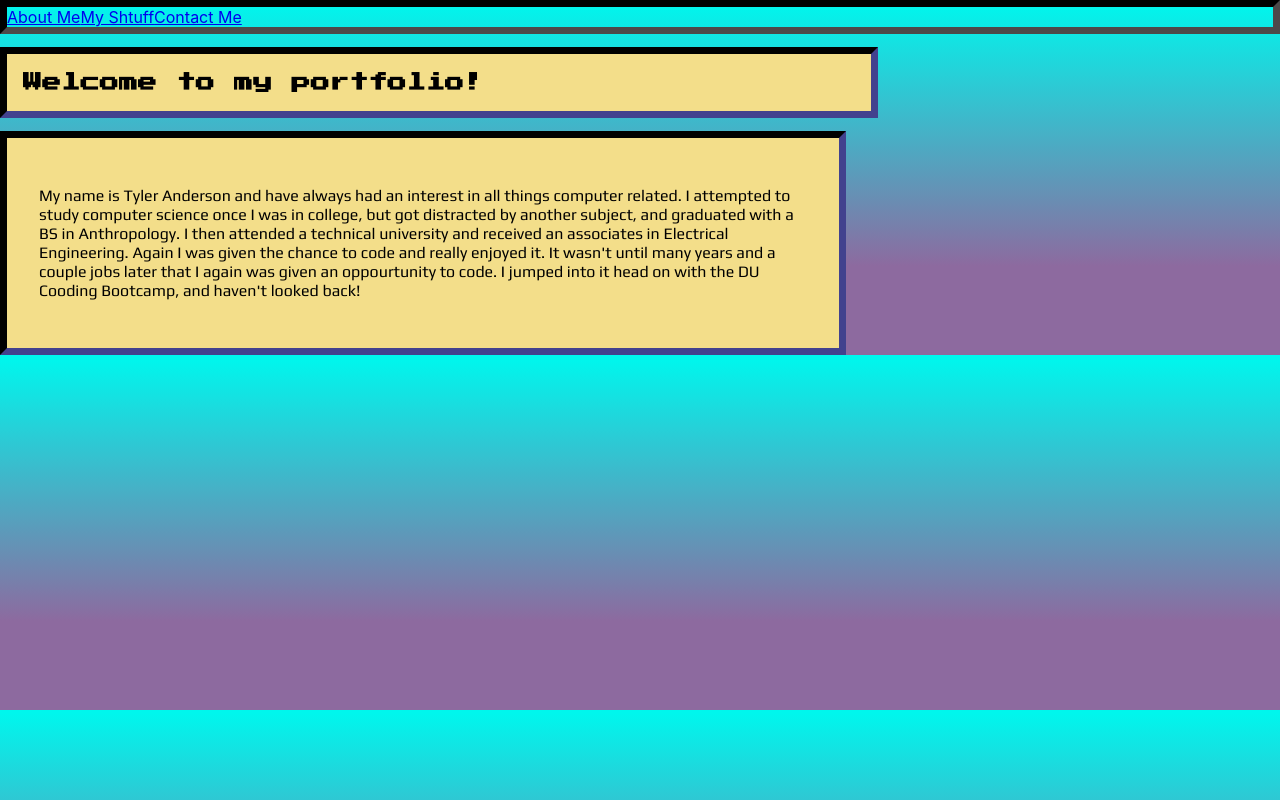
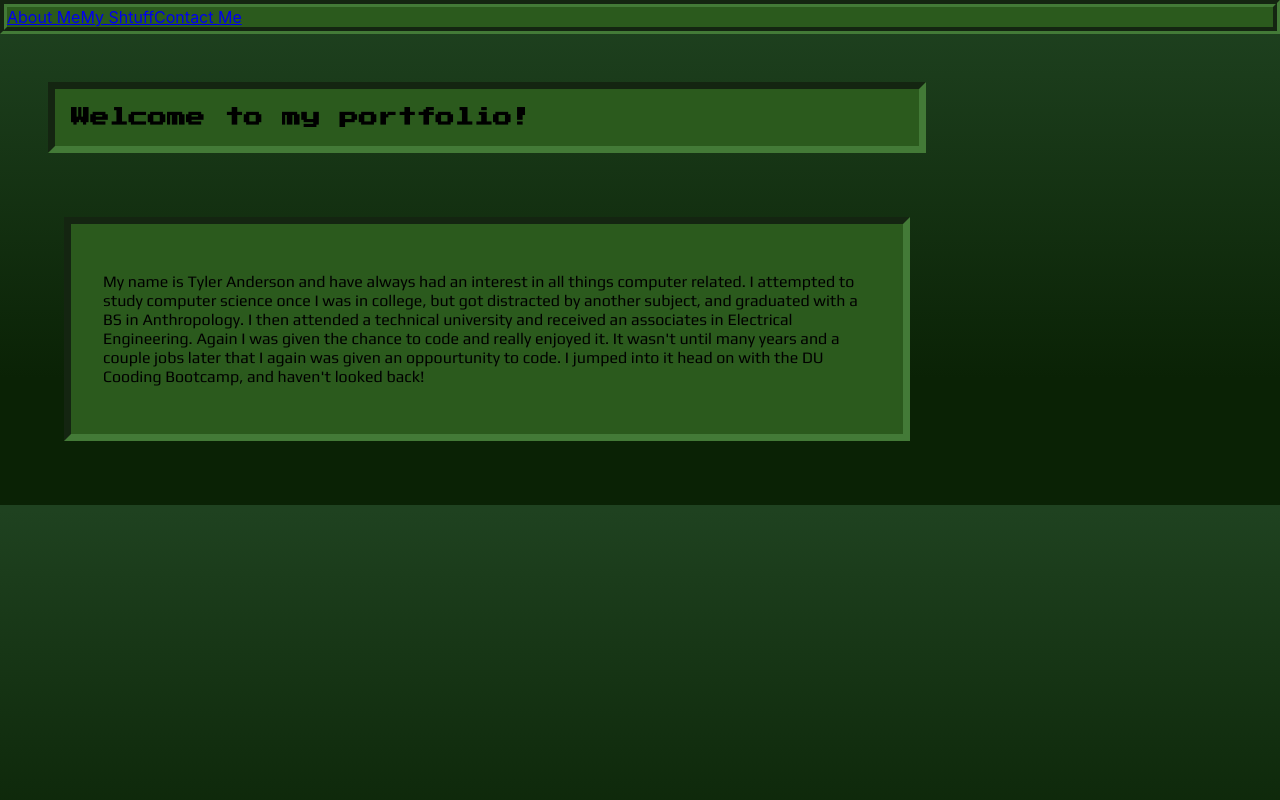
Before and after one commit to madrodgerflynn/reactFolio, a React (Create React App) app: page /Bio in a window 1280 px wide. Built offline with nearby package versions, Linux system fonts and the light colour scheme; a web font is replaced by a local one.

Commit message:
still working on CSS

```diff
--- a/src/componenets/bio/Bio.css
+++ b/src/componenets/bio/Bio.css
@@ -17,18 +17,20 @@ h1 {
   font-family: "Press Start 2P", cursive;
   font-size: larger;
   padding: 1rem;
+  margin: 3rem;
 }
 .bioContainer {
   display: flex;
   width: 60%;
   height: 30%;
   padding: 2rem;
+  margin: 4rem;
   border: 7px inset var(--space);
   /* background-color: var(--mandarin); */
   font-family: "Play", sans-serif;
   background-color: var(--buff);
 }
-.navbar {
+/* .navbar {
   display: flex;
   border: 7px inset rgb(77, 73, 73);
-}
+} */
--- a/src/componenets/navbar/NavBar.css
+++ b/src/componenets/navbar/NavBar.css
@@ -1 +1,9 @@
 @import "../../utils/colors.css";
+
+.navBar-container {
+  background-color: var(--buff);
+}
+.navbar {
+  border: 7px groove var(--space);
+  justify-items: flex-start;
+}
--- a/src/componenets/navbar/NavBar.js
+++ b/src/componenets/navbar/NavBar.js
@@ -2,13 +2,13 @@ import React from "react";
 // import Container from "react-bootstrap/Container";
 // import Nav from "react-bootstrap/Nav";
 // import Navbar from "react-bootstrap/Navbar";
-
+import "./NavBar.css";
 import { Link } from "react-router-dom";
 
 function NavBar() {
   return (
     <>
-      <div bg="dark" variant="dark">
+      <div className="navBar-container">
         <div className="navbar">
           <Link to={{ pathname: "/Bio" }}>About Me</Link>
           <Link to={{ pathname: "/MyShtuff" }}>My Shtuff</Link>
--- a/src/utils/colors.css
+++ b/src/utils/colors.css
@@ -1,7 +1,7 @@
 :root {
-  --lilac: #8d6a9f;
-  --blue: #00f6ed;
-  --buff: #f3de8a;
-  --space: #1b1b3a;
-  --mandarin: #eb8258;
+  --lilac: #0a2205;
+  --blue: #1f4220;
+  --buff: #2b5a1d;
+  --space: #437a37;
+  --mandarin: #56bf52;
 }
```
